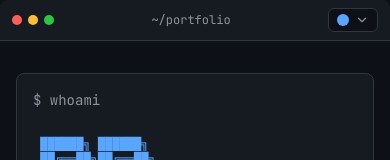
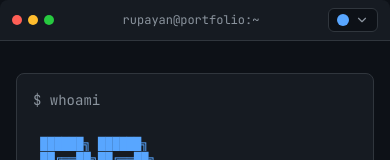
Before and after one commit to rupayanr/portfolio, a React (Vite) app: page / in a window 390 px wide. Shown: the top 160 px of the page. Built offline with nearby package versions, Linux system fonts and the light colour scheme.

Commit message:
fix: restore full title on mobile header
Co-Authored-By: Claude Opus 4.5 <noreply@anthropic.com>

```diff
--- a/src/components/Terminal/TerminalHeader.tsx
+++ b/src/components/Terminal/TerminalHeader.tsx
@@ -10,10 +10,9 @@ export function TerminalHeader() {
         <span className="w-2.5 h-2.5 sm:w-3 sm:h-3 rounded-full bg-[#27ca40]" />
       </div>
 
-      {/* Title - shortened on mobile */}
+      {/* Title */}
       <span className="text-[var(--text-dim)] text-xs sm:text-sm font-mono">
-        <span className="hidden sm:inline">rupayan@portfolio:~</span>
-        <span className="sm:hidden">~/portfolio</span>
+        rupayan@portfolio:~
       </span>
 
       {/* Theme picker */}
```
